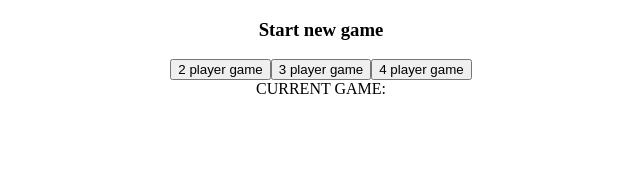
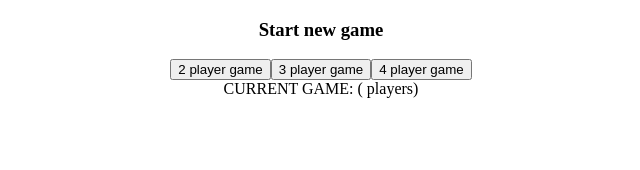
Before and after one commit to AndreSteenbergen/brass-birmingham, a React (Create React App) app in the folder FrontEnd/: page / in a window 1280 px wide. Shown: the top 170 px of the page, without its empty margins (319-959 px from the left). Built offline with nearby package versions, Linux system fonts and the light colour scheme.

Commit message:
Made so, we can start creating the game board

```diff
--- a/FrontEnd/src/components/CurrentGame.js
+++ b/FrontEnd/src/components/CurrentGame.js
@@ -1,17 +1,18 @@
 import React from "react";
 import { connect } from "react-redux";
 
+import { Cities } from "../constants";
+
 class CurrentGame extends React.Component {
     render() {
-    return <span>CURRENT GAME: {this.props.currentGameId}</span>
+        console.log( this.props );
+        return <span>CURRENT GAME: {this.props.gameId} ({this.props.numberOfPlayers} players)</span>
     }
 }
 
 
 const mapStateToProps = state => {
-    return {
-        currentGameId : state.profile.currentGame
-     }
+    return { ...state[state.profile.currentGame], gameId : state.profile.currentGame }
 }
 
 const mapDispatchToProps = dispatch => {
--- a/FrontEnd/src/components/GameList.js
+++ b/FrontEnd/src/components/GameList.js
@@ -26,8 +26,6 @@ class GameList extends React.Component {
 
 
 const mapStateToProps = state => {
-    console.log(state);
-
     return {
        profile : state.profile
     }
```
